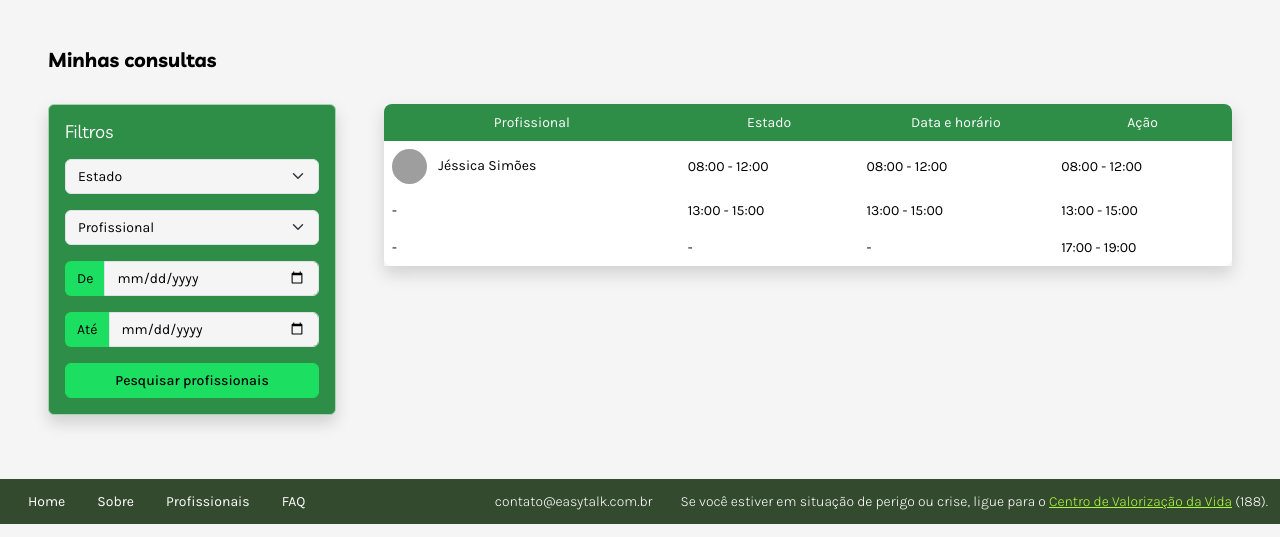
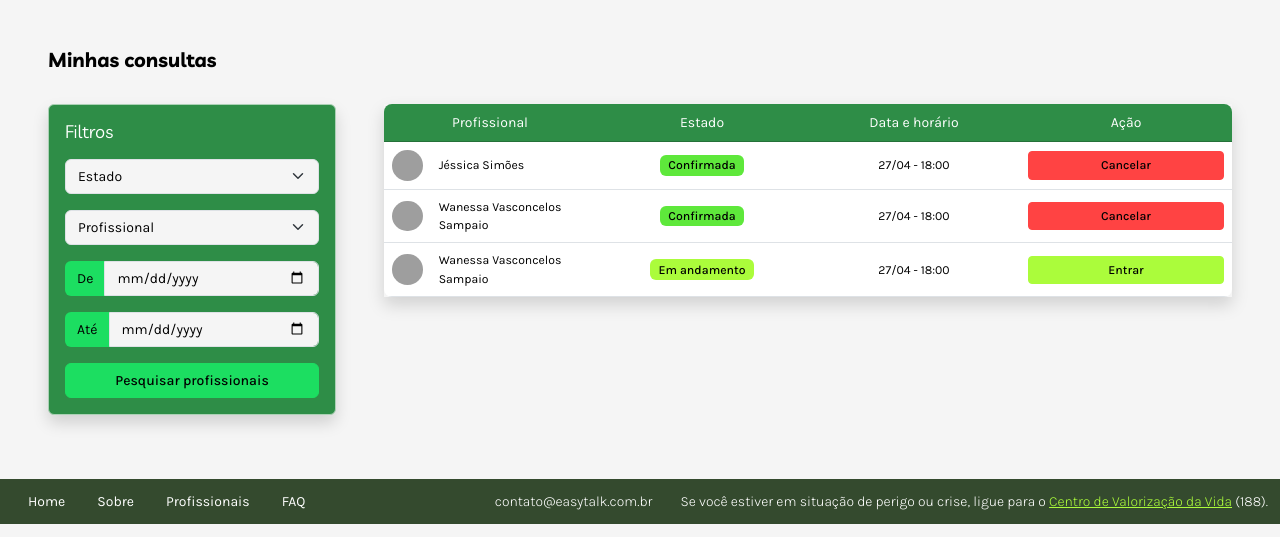
Before and after one commit to TG-Easy-Talk/django-easy-talk, a Django app: page /minhas_consultas/ in a window 1280 px wide. Shown: the part 61-598 px from the top of the page. Run offline with Django 5.2, Linux system fonts and the light colour scheme; style sheets or scripts are compiled from the project's sources; some web fonts are replaced; grey boxes are pictures that could not be loaded.

Commit message:
Continuação da página de minhas consultas

```diff
--- a/static/scss/main.scss
+++ b/static/scss/main.scss
@@ -110,8 +110,9 @@ $navbar-toggler-focus-width:     0;
 //
 // Botões (buttons)
 //
+
 $btn-font-weight:            500;
-$btn-hover-bg-shade-amount:  100%;
+// $btn-hover-bg-shade-amount:  100%;
 
 //
 // Offcanvas
--- a/terapia/templates/minhas_consultas.html
+++ b/terapia/templates/minhas_consultas.html
@@ -44,8 +44,14 @@
 
         <main class="flex-grow-1 shadow">
             <div class="table-responsive rounded-3">
-                <table class="table table-borderless
+                <table class="table
                 text-center mb-0 text-nowrap">
+                    <colgroup>
+                        <col style="width: 25%;">
+                        <col style="width: 25%;">
+                        <col style="width: 25%;">
+                        <col style="width: 25%;">
+                    </colgroup>
                     <thead class="table-primary">
                         <tr>
                             <th class="text-white" scope="col">Profissional</th>
@@ -54,31 +60,66 @@
                             <th class="text-white" scope="col">Ação</th>
                         </tr>
                     </thead>
-                    <tbody class="text-start">
+                    <tbody class="small">
                         <tr>
+                            <td class="text-start text-wrap">
+                                <div class="hstack gap-2">
+                                    <img class="rounded-circle"
+                                    style="width: 2.5em; height: 2.5em;"
+                                    src="{% static 'img/foto_de_perfil.jpg' %}"
+                                    alt="Foto de perfil">
+
+                                    <span class="ms-2">Jéssica Simões</span>
+                                </div>
+                            </td>
                             <td>
-                                <img class="rounded-circle"
-                                style="width: 2.5em; height: 2.5em;"
-                                src="{% static 'img/foto_de_perfil.jpg' %}"
-                                alt="Foto de perfil">
-
-                                <span class="ms-2">Jéssica Simões</span>
+                                <span class="badge text-bg-success">Confirmada</span>
                             </td>
-                            <td>08:00 - 12:00</td>
-                            <td>08:00 - 12:00</td>
-                            <td>08:00 - 12:00</td>
+                            <td>27/04 - 18:00</td>
+                            <td>
+                                <a href="#" class="btn btn-danger w-100 btn-sm">Cancelar</a>
+                                {% comment %} <button class="btn btn-danger btn-sm text-white">Cancelar</button> {% endcomment %}
+                            </td>
                         </tr>
                         <tr>
-                            <td>-</td>
-                            <td>13:00 - 15:00</td>
-                            <td>13:00 - 15:00</td>
-                            <td>13:00 - 15:00</td>
+                            <td class="text-start text-wrap">
+                                <div class="hstack gap-2">
+                                    <img class="rounded-circle"
+                                    style="width: 2.5em; height: 2.5em;"
+                                    src="{% static 'img/foto_de_perfil.jpg' %}"
+                                    alt="Foto de perfil">
+
+                                    <span class="ms-2">Wanessa Vasconcelos Sampaio</span>
+                                </div>
+                            </td>
+                            <td>
+                                <span class="badge text-bg-success">Confirmada</span>
+                            </td>
+                            <td>27/04 - 18:00</td>
+                            <td>
+                                <a href="#" class="btn btn-danger w-100 btn-sm">Cancelar</a>
+                                {% comment %} <button class="btn btn-danger btn-sm text-white">Cancelar</button> {% endcomment %}
+                            </td>
                         </tr>
                         <tr>
-                            <td>-</td>
-                            <td>-</td>
-                            <td>-</td>
-                            <td>17:00 - 19:00</td>
+                            <td class="text-start text-wrap">
+                                <div class="hstack gap-2">
+                                    <img class="rounded-circle"
+                                    style="width: 2.5em; height: 2.5em;"
+                                    src="{% static 'img/foto_de_perfil.jpg' %}"
+                                    alt="Foto de perfil">
+
+                                    <span class="ms-2">Wanessa Vasconcelos Sampaio</span>
+                                </div>
+                            </td>
+                            <td>
+                                <span class="badge text-bg-warning">Em andamento</span>
+                            </td>
+                            <td>27/04 - 18:00</td>
+                            <td>
+                                <a href="#" class="btn btn-warning w-100 btn-sm">Entrar</a>
+                                {% comment %} <button class="btn btn-danger btn-sm text-white">Cancelar</button> {% endcomment %}
+                            </td>
                         </tr>
                     </tbody>
                 </table>
```
